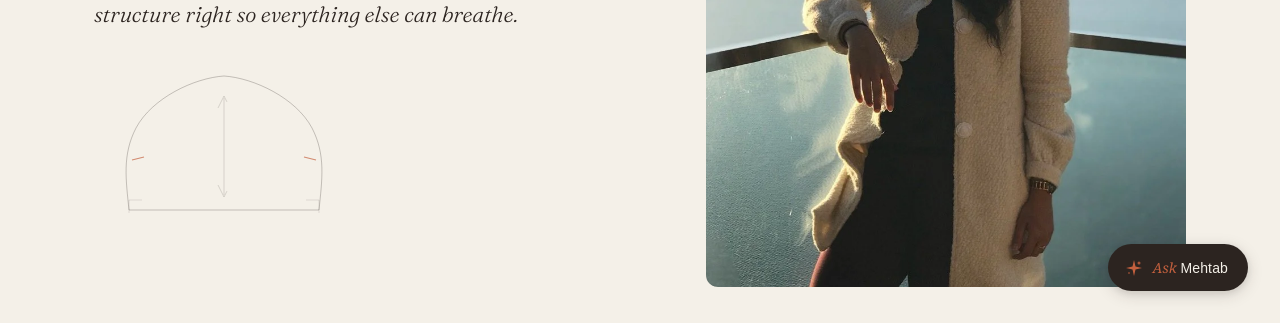
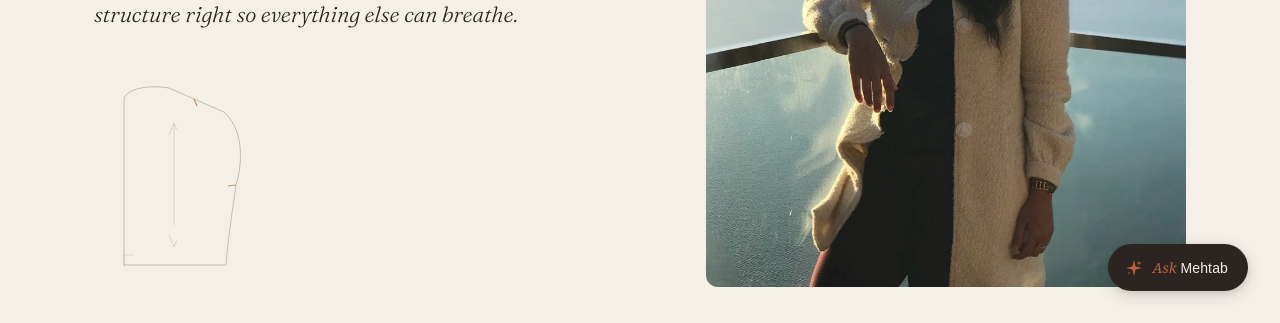
Before and after one commit to mehtabbadwal/Portfolio, a React (Vite) app: page /about in a window 1280 px wide. Shown: the part 477-800 px from the top of the page. Built offline with nearby package versions, Linux system fonts and the light colour scheme.

Commit message:
refactor: replace sleeve cap with bodice front pattern piece in PatternSketch

```diff
--- a/src/components/PatternSketch.jsx
+++ b/src/components/PatternSketch.jsx
@@ -21,34 +21,58 @@ export function PatternSketch() {
 
   return (
     <div className="pattern-sketch" ref={ref} aria-hidden="true">
-      <svg viewBox="0 0 260 155" width="260" height="155" xmlns="http://www.w3.org/2000/svg">
+      <svg viewBox="0 0 180 220" width="180" height="220" xmlns="http://www.w3.org/2000/svg">
 
-        {/* Main sleeve cap outline */}
-        <path
-          className="pattern-sketch__outline"
-          d="M 35 140 C 32 110, 28 85, 42 58 C 58 28, 100 8, 130 6 C 160 8, 202 28, 218 58 C 232 85, 228 110, 225 140 L 35 140 Z"
-          fill="none"
-        />
+        {/* Center front — straight left edge */}
+        <line className="pattern-sketch__outline pattern-sketch__outline--1"
+          x1="30" y1="30" x2="30" y2="195" />
 
-        {/* Grain line — vertical center arrow */}
-        <line className="pattern-sketch__grain" x1="130" y1="28" x2="130" y2="125" />
-        {/* Arrow heads */}
-        <polyline className="pattern-sketch__arrow" points="124,38 130,26 136,38" fill="none" />
-        <polyline className="pattern-sketch__arrow" points="124,115 130,127 136,115" fill="none" />
+        {/* Neckline — curves from center front up to shoulder */}
+        <path className="pattern-sketch__outline pattern-sketch__outline--2"
+          d="M 30 30 C 30 20, 52 14, 75 18"
+          fill="none" />
 
-        {/* Notch mark on left seam */}
-        <line className="pattern-sketch__notch" x1="38" y1="90" x2="50" y2="87" />
+        {/* Shoulder seam — angled line to armhole */}
+        <line className="pattern-sketch__outline pattern-sketch__outline--3"
+          x1="75" y1="18" x2="130" y2="42" />
 
-        {/* Notch mark on right seam */}
-        <line className="pattern-sketch__notch" x1="222" y1="90" x2="210" y2="87" />
+        {/* Armscye — armhole curve sweeping down */}
+        <path className="pattern-sketch__outline pattern-sketch__outline--4"
+          d="M 130 42 C 148 58, 150 88, 142 115"
+          fill="none" />
 
-        {/* Corner fold marks — bottom left */}
-        <line className="pattern-sketch__fold" x1="35" y1="130" x2="48" y2="130" />
-        <line className="pattern-sketch__fold" x1="35" y1="130" x2="35" y2="143" />
+        {/* Side seam — slight inward curve */}
+        <path className="pattern-sketch__outline pattern-sketch__outline--5"
+          d="M 142 115 C 138 145, 134 168, 132 195"
+          fill="none" />
 
-        {/* Corner fold marks — bottom right */}
-        <line className="pattern-sketch__fold" x1="225" y1="130" x2="212" y2="130" />
-        <line className="pattern-sketch__fold" x1="225" y1="130" x2="225" y2="143" />
+        {/* Waist line — bottom */}
+        <line className="pattern-sketch__outline pattern-sketch__outline--6"
+          x1="30" y1="195" x2="132" y2="195" />
+
+        {/* Grain line */}
+        <line className="pattern-sketch__grain"
+          x1="80" y1="55" x2="80" y2="175" />
+
+        {/* Grain arrow top */}
+        <polyline className="pattern-sketch__arrow pattern-sketch__arrow--1"
+          points="75,65 80,53 85,65" fill="none" />
+
+        {/* Grain arrow bottom */}
+        <polyline className="pattern-sketch__arrow pattern-sketch__arrow--2"
+          points="75,165 80,177 85,165" fill="none" />
+
+        {/* Shoulder notch — terracotta */}
+        <line className="pattern-sketch__notch"
+          x1="100" y1="29" x2="103" y2="36" />
+
+        {/* Side seam notch — terracotta */}
+        <line className="pattern-sketch__notch"
+          x1="142" y1="115" x2="134" y2="116" />
+
+        {/* Corner seam allowance marks — bottom left */}
+        <line className="pattern-sketch__fold" x1="30" y1="185" x2="40" y2="185" />
+        <line className="pattern-sketch__fold" x1="30" y1="185" x2="30" y2="197" />
 
       </svg>
     </div>
```
